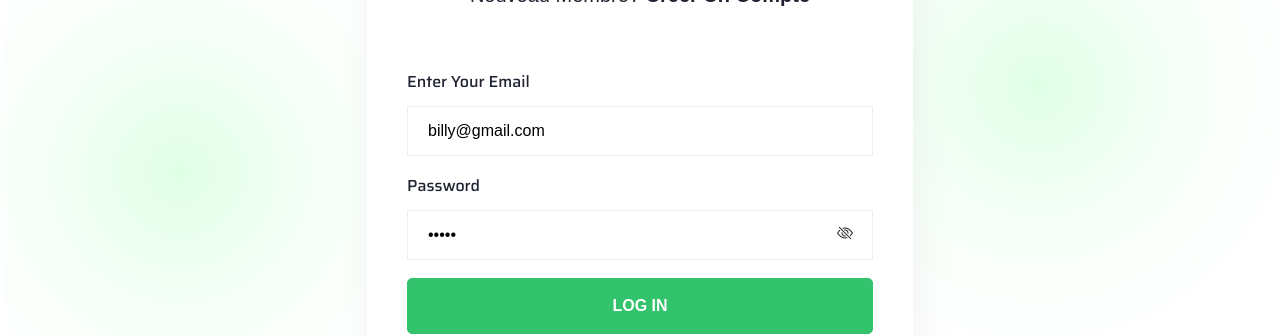
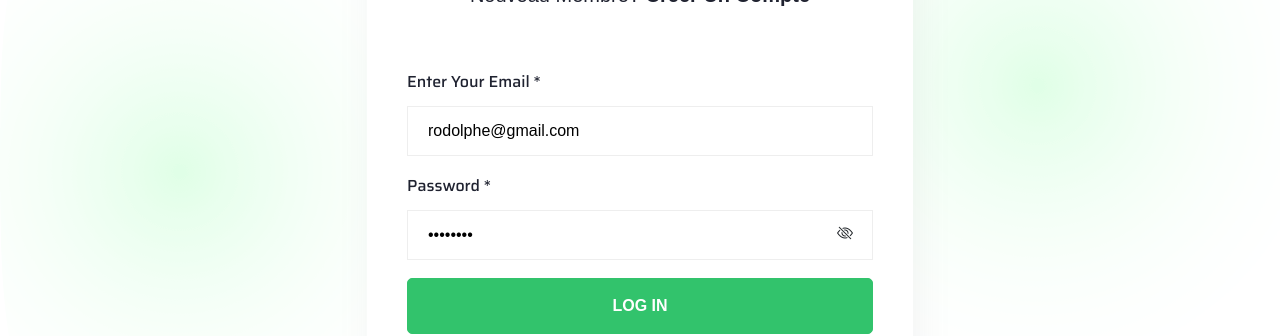
Before and after one commit to 22rodolphe02/Front-enchere, a React (Create React App) app: page /login in a window 1280 px wide. Shown: the part 236-572 px from the top of the page. Built offline with nearby package versions, Linux system fonts and the light colour scheme.

Commit message:
modification

```diff
--- a/src/pages/auth/Login.js
+++ b/src/pages/auth/Login.js
@@ -41,14 +41,14 @@ export default function Login(){
                                     <div className="row">
                                         <div className="col-12">
                                             <div className="form-inner">
-                                                <label>Enter Your Email </label>
-                                                <input type="email" {...register('email')} defaultValue="billy@gmail.com" placeholder="Your Email" />
+                                                <label>Enter Your Email *</label>
+                                                <input type="email" {...register('email')} defaultValue="rodolphe@gmail.com" placeholder="Your Email" />
                                             </div>
                                         </div>
                                         <div className="col-12">
                                             <div className="form-inner">
-                                                <label>Password </label>
-                                                <input type="password" {...register('mpd')} id="password" defaultValue="billy" placeholder="Password" />
+                                                <label>Password *</label>
+                                                <input type="password" {...register('mpd')} id="password" defaultValue="rodolphe" placeholder="Password" />
                                                 <i className="bi bi-eye-slash" id="togglePassword"></i>
                                             </div>
                                         </div>
```
Also changed, not shown: 7 other files (tests, documents, lock files or other folders).
